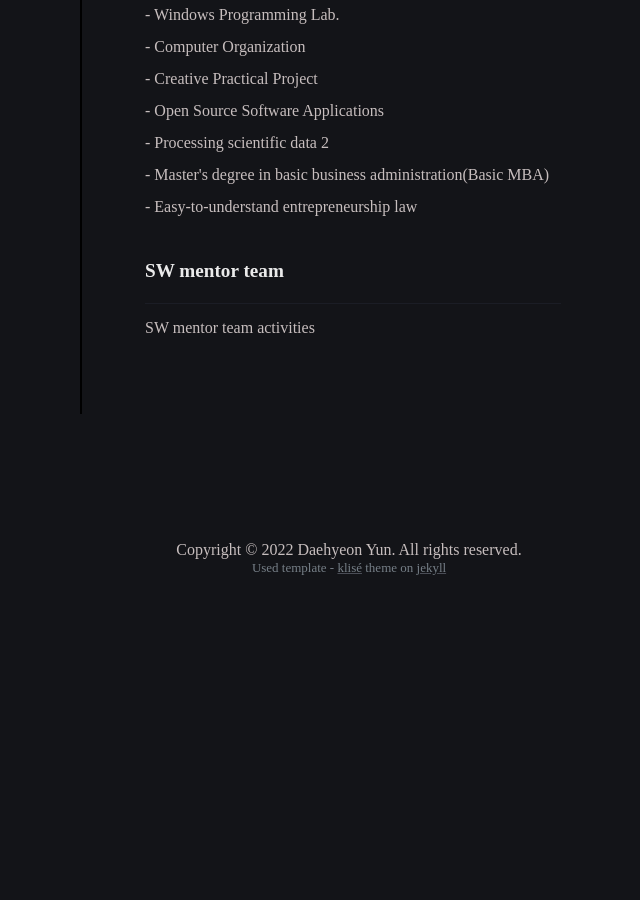
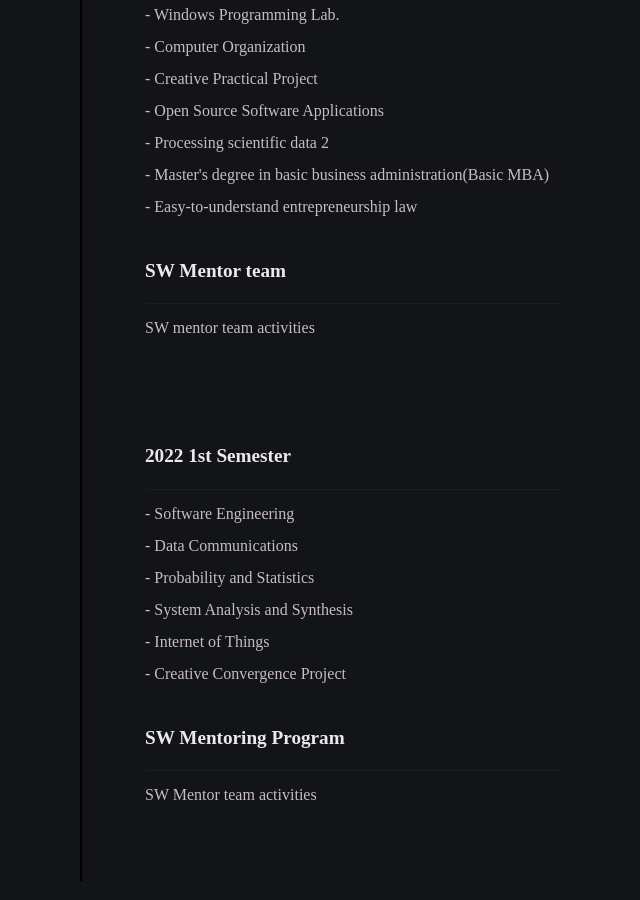
Before and after one commit to YunDaeHyeon/YunDaeHyeon.github.io, a Jekyll site: the page built from introduction.html, in a window 1280 px wide and 900 px high, scrolled down 2234 px. Shown: the whole window, without its empty margins (291-931 px from the left). Built offline with Jekyll 4.4.1, drawn with Linux system fonts in a browser that asks for light colours; nearby versions of some CDN libraries; before the commit the page ends 2840 px from its top, so only the background shows below that.

Commit message:
22.07.21 Introduction 2022 update

```diff
--- a/introduction.html
+++ b/introduction.html
@@ -122,8 +122,21 @@ comments: false
       <p>- Processing scientific data 2</p>
       <p>- Master's degree in basic business administration(Basic MBA)</p>
       <p>- Easy-to-understand entrepreneurship law</p>
-      <h4>SW mentor team</h4><hr><br>
+      <h4>SW Mentor team</h4><hr><br>
       <p>SW mentor team activities</p>
+    </div>
+  </oi>
+  <oi class="timeline-event">
+    <div class="timeline-event-copy">
+      <h4>2022 1st Semester</h4><hr><br>
+      <p>- Software Engineering</p>
+      <p>- Data Communications</p>
+      <p>- Probability and Statistics</p>
+      <p>- System Analysis and Synthesis</p>
+      <p>- Internet of Things</p>
+      <p>- Creative Convergence Project</p>
+      <h4>SW Mentoring Program</h4><hr><br>
+      <p>SW Mentor team activities</p>
     </div>
   </oi>
 </ul>
```
